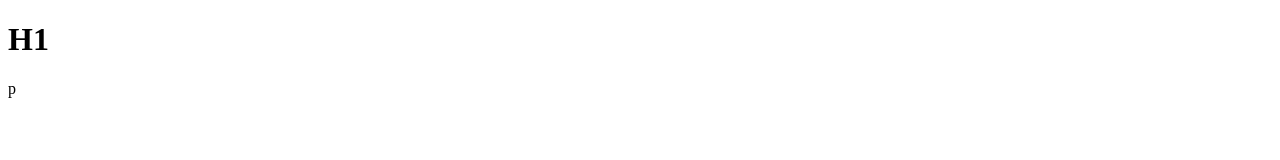
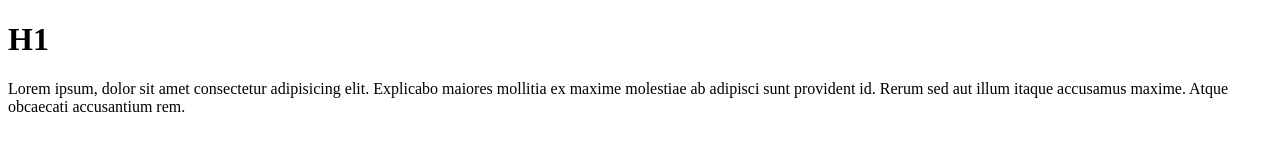
Before and after one commit to dobrolab/2023-04-TOHYC, a plain HTML site: page index.html in a window 1280 px wide. Drawn offline with Linux system fonts and the light colour scheme.

Commit message:
Lorem ipsum, dolor sit amet consectetur elit.

```diff
--- a/index.html
+++ b/index.html
@@ -8,6 +8,6 @@
 </head>
 <body>
 	<h1>H1</h1>
-	<p>p</p>
+	<p>Lorem ipsum, dolor sit amet consectetur adipisicing elit. Explicabo maiores mollitia ex maxime molestiae ab adipisci sunt provident id. Rerum sed aut illum itaque accusamus maxime. Atque obcaecati accusantium rem.</p>
 </body>
 </html>
```
